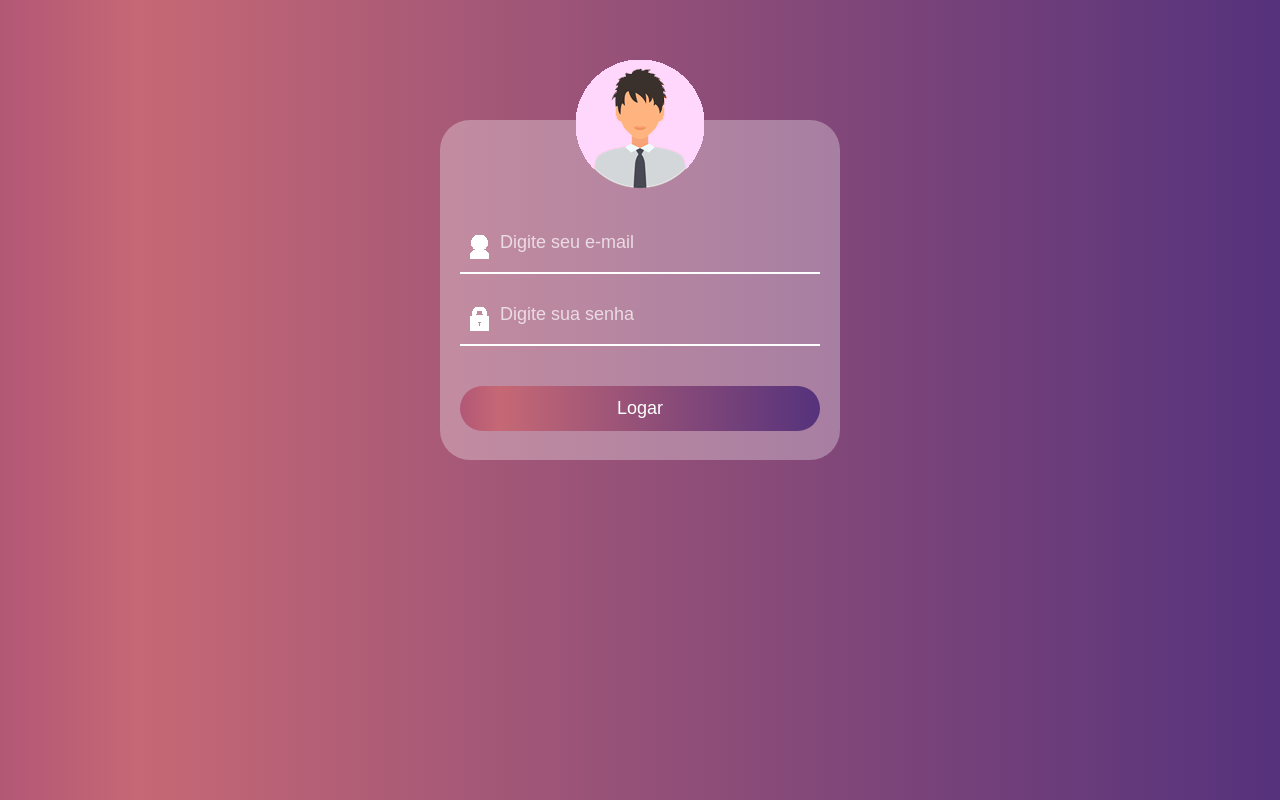
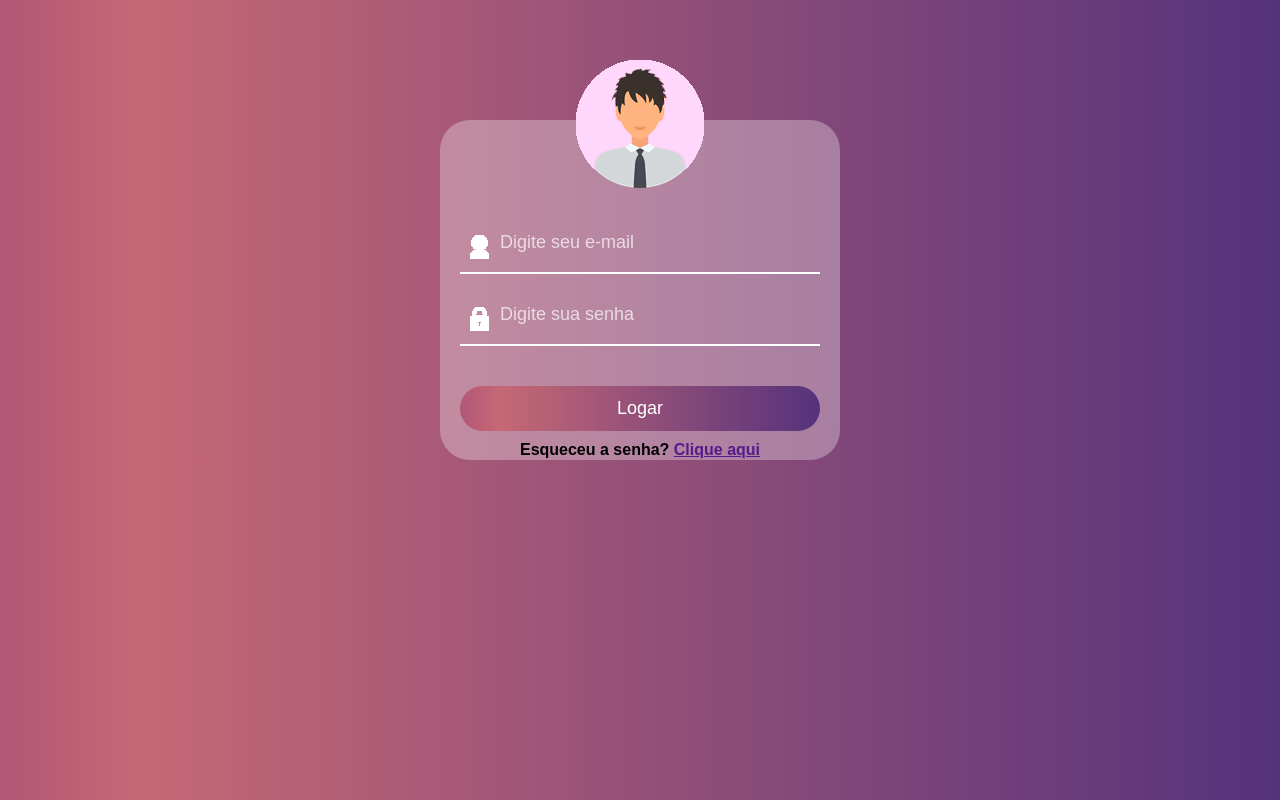
Before and after one commit to bmndx/interface-de-login, a plain HTML site: page index.html in a window 1280 px wide. Drawn offline with Linux system fonts and the light colour scheme.

Commit message:
Update index.html

```diff
--- a/index.html
+++ b/index.html
@@ -28,6 +28,10 @@
                 </form>
             </div>
 
+            <h4>
+                Esqueceu a senha? <a href="">Clique aqui</a>
+            </h4>
+
         </section> <!----- // container ----->
 
     </body>
```
